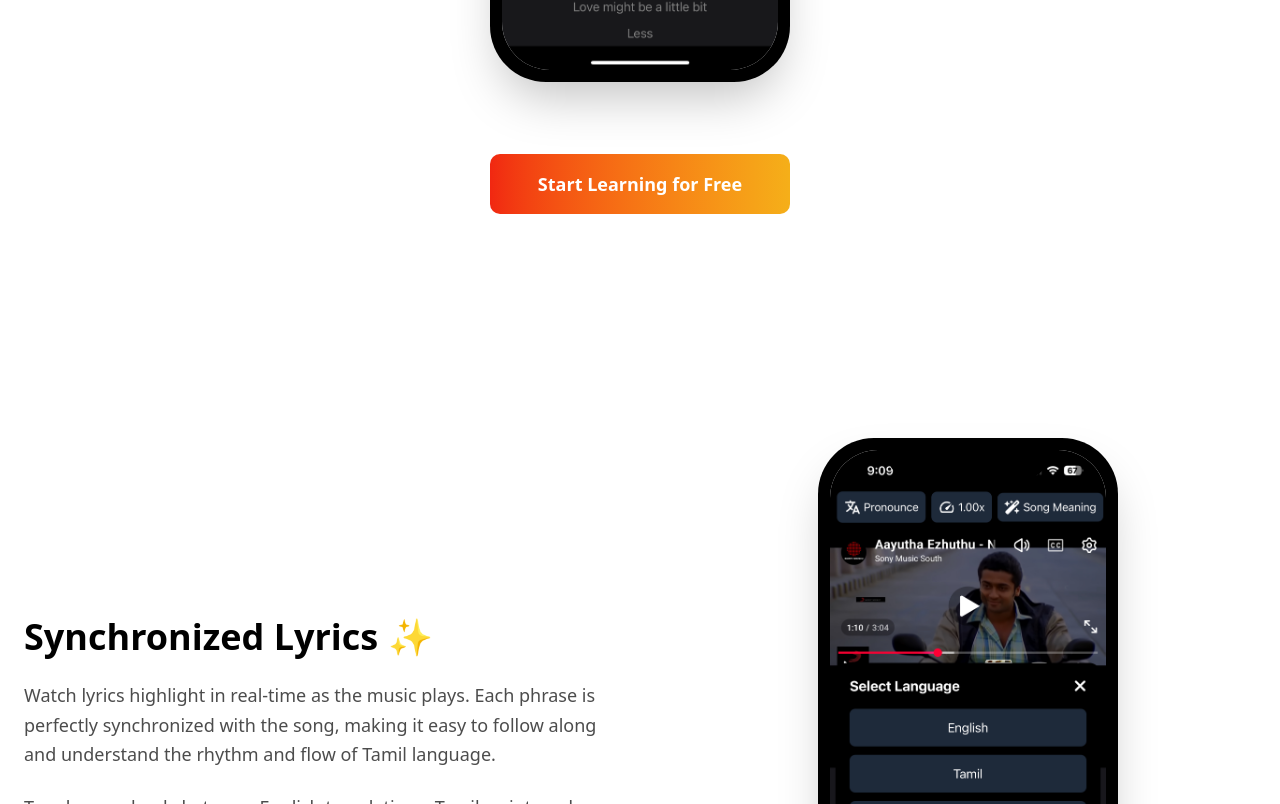
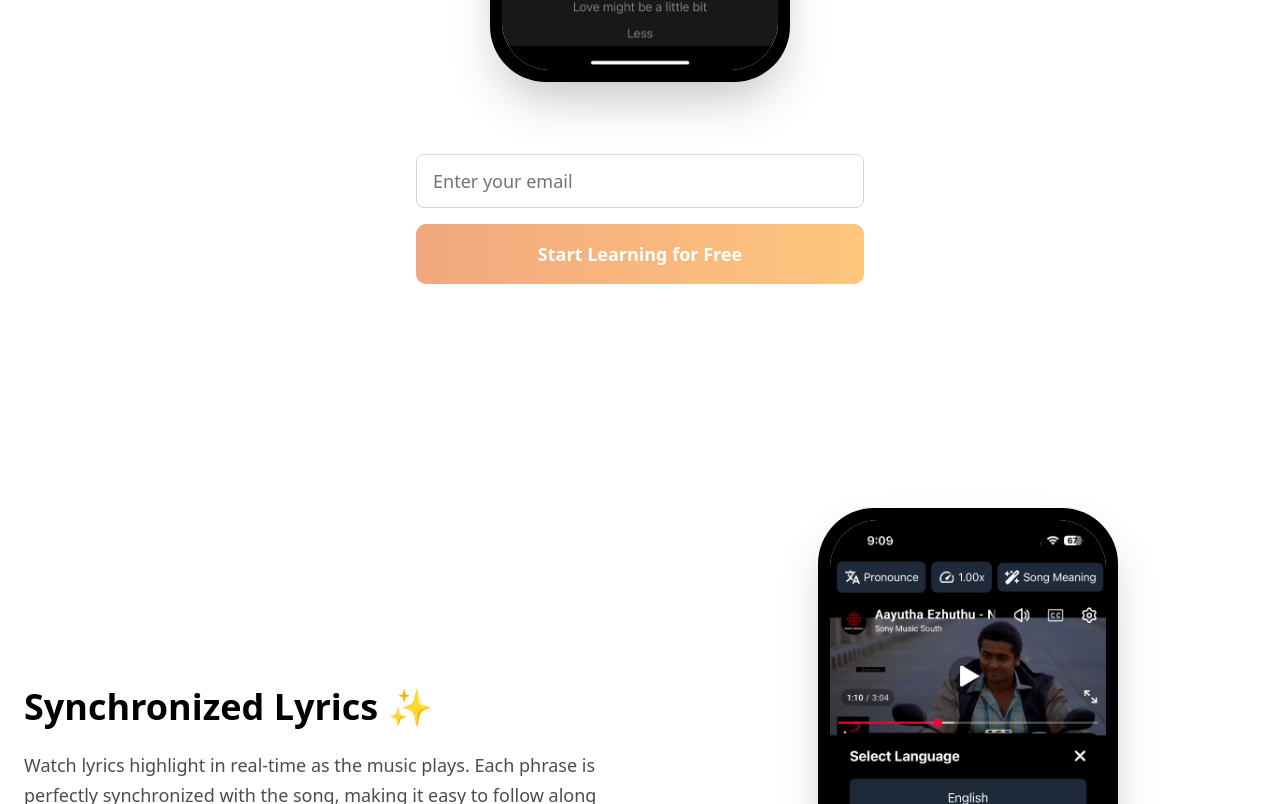
Before and after one commit to bhavansri/mingo-web, a Next.js app: page / in a window 1280 px wide. Shown: the part 896-1700 px from the top of the page. Built offline with nearby package versions, Linux system fonts and the light colour scheme; no server answers.

Commit message:
email textbox for landing page

```diff
--- a/app/page.tsx
+++ b/app/page.tsx
@@ -1,16 +1,64 @@
+'use client';
+
 import { Button } from '@/components/ui/button';
+import { Input } from '@/components/ui/input';
 import FeatureScreenshot from '@/components/feature-screenshot';
 import DeviceFrame from '@/components/device-frame';
-import Link from 'next/link';
+import { supabase } from '@/lib/supabase';
+import { useRouter } from 'next/navigation';
+import { useState } from 'react';
 
 export default function LandingPage() {
+  const router = useRouter();
+  const [email, setEmail] = useState('');
+  const [isSubmitted, setIsSubmitted] = useState(false);
+  const [isSubmitting, setIsSubmitting] = useState(false);
+
+  const validateEmail = (email: string): boolean => {
+    const emailRegex = /^[^\s@]+@[^\s@]+\.[^\s@]+$/;
+    return emailRegex.test(email);
+  };
+
+  const handleStartLearning = async () => {
+    if (!validateEmail(email)) {
+      return;
+    }
+
+    // If email hasn't been submitted yet, submit it first
+    if (!isSubmitted) {
+      setIsSubmitting(true);
+      try {
+        const { error } = await supabase
+          .from('submission')
+          .insert([{ email }]);
+
+        if (error) {
+          console.error('Error submitting email:', error);
+          setIsSubmitting(false);
+          return;
+        } else {
+          setIsSubmitted(true);
+        }
+      } catch (err) {
+        console.error('Error submitting email:', err);
+        setIsSubmitting(false);
+        return;
+      } finally {
+        setIsSubmitting(false);
+      }
+    }
+
+    // Navigate to learn page
+    router.push('/learn?id=1');
+  };
+
   return (
     <div className="min-h-screen bg-white text-black">
       {/* Hero Section */}
       <section className="flex flex-col items-center justify-center min-h-screen px-4 sm:px-6 py-12 sm:py-16 md:py-24">
         <div className="max-w-6xl mx-auto text-center space-y-8 sm:space-y-12">
             <div className="flex flex-col items-center gap-3 sm:gap-4">
-              <div className="text-2xl sm:text-3xl md:text-4xl font-bold tracking-tight bg-linear-to-r from-[#f12711] to-[#f5af19] bg-clip-text text-transparent">mingo.ai</div>
+              <div className="text-2xl sm:text-3xl md:text-4xl font-bold tracking-tight bg-linear-to-r from-[#E65100] to-[#FF8F00] bg-clip-text text-transparent">mingo.ai</div>
             </div>
           <h1 className="text-2xl sm:text-3xl md:text-4xl lg:text-5xl font-bold tracking-tight">
             Learn Tamil Through Music 🎶
@@ -28,15 +76,24 @@ export default function LandingPage() {
               />
             </DeviceFrame>
           </div>
-          <div className="pt-4 sm:pt-6">
-            <Link href="/learn?id=1">
+          <div className="pt-4 sm:pt-6 w-full max-w-md mx-auto space-y-4">
+            <Input
+              type="email"
+              placeholder="Enter your email"
+              value={email}
+              onChange={(e) => setEmail(e.target.value)}
+              disabled={isSubmitting}
+              className="w-full text-base sm:text-lg px-4 py-3 h-auto border-gray-300 focus:border-[#f12711] focus:ring-[#f12711]"
+              required
+            />
             <Button
+              onClick={handleStartLearning}
               size="lg"
-                className="bg-linear-to-r from-[#f12711] to-[#f5af19] text-white hover:opacity-90 text-base sm:text-lg px-10 sm:px-12 py-3 sm:py-4 h-auto rounded-lg font-semibold"
+              disabled={!validateEmail(email) || isSubmitting}
+              className="bg-linear-to-r from-[#E65100] to-[#FF8F00] text-white hover:opacity-90 text-base sm:text-lg px-10 sm:px-12 py-3 sm:py-4 h-auto rounded-lg font-semibold w-full disabled:opacity-50 disabled:cursor-not-allowed"
             >
-                Start Learning for Free
+              {isSubmitting ? 'Submitting...' : 'Start Learning for Free'}
             </Button>
-            </Link>
           </div>
         </div>
       </section>
@@ -141,14 +198,14 @@ export default function LandingPage() {
             Start your journey today.
           </p>
           <div className="pt-4 sm:pt-6">
-            <Link href="/learn?id=1">
             <Button
+              onClick={handleStartLearning}
               size="lg"
-                className="bg-linear-to-r from-[#f12711] to-[#f5af19] text-white hover:opacity-90 text-base sm:text-lg px-10 sm:px-12 py-3 sm:py-4 h-auto rounded-lg font-semibold"
+              disabled={!validateEmail(email) || isSubmitting}
+              className="bg-linear-to-r from-[#E65100] to-[#FF8F00] text-white hover:opacity-90 text-base sm:text-lg px-10 sm:px-12 py-3 sm:py-4 h-auto rounded-lg font-semibold disabled:opacity-50 disabled:cursor-not-allowed"
             >
-                Start Learning for Free
+              {isSubmitting ? 'Submitting...' : 'Start Learning for Free'}
             </Button>
-            </Link>
           </div>
         </div>
       </section>
--- /dev/null
+++ b/components/ui/input.tsx
@@ -0,0 +1,24 @@
+import * as React from "react"
+import { cn } from "@/lib/utils"
+
+export interface InputProps
+  extends React.InputHTMLAttributes<HTMLInputElement> {}
+
+const Input = React.forwardRef<HTMLInputElement, InputProps>(
+  ({ className, type, ...props }, ref) => {
+    return (
+      <input
+        type={type}
+        className={cn(
+          "flex h-10 w-full rounded-md border border-input bg-background px-3 py-2 text-sm ring-offset-background file:border-0 file:bg-transparent file:text-sm file:font-medium file:text-foreground placeholder:text-muted-foreground focus-visible:outline-none focus-visible:ring-2 focus-visible:ring-ring focus-visible:ring-offset-2 disabled:cursor-not-allowed disabled:opacity-50",
+          className
+        )}
+        ref={ref}
+        {...props}
+      />
+    )
+  }
+)
+Input.displayName = "Input"
+
+export { Input }
```
Lines whose indentation alone changed are shown as unchanged.
